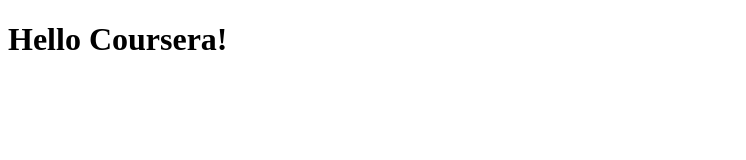
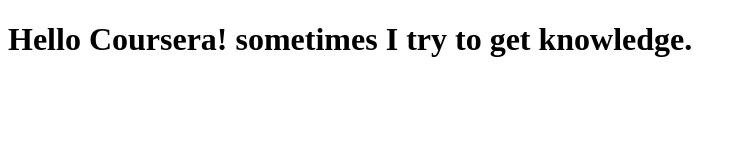
Before and after one commit to suikaseijin/coursera-test, a plain HTML site: page site/index.html in a window 1280 px wide. Shown: the whole page, without its empty margins (0-746 px from the left). Drawn offline with Linux system fonts and the light colour scheme.

Commit message:
Small testing by myself.

```diff
--- a/site/index.html
+++ b/site/index.html
@@ -4,6 +4,6 @@
 	<title>Hello Coursera!</title>
 </head>
 <body>
-	<h1>Hello Coursera!</h1>
+	<h1>Hello Coursera! sometimes I try to get knowledge.</h1>
 </body>
 </html>
```
